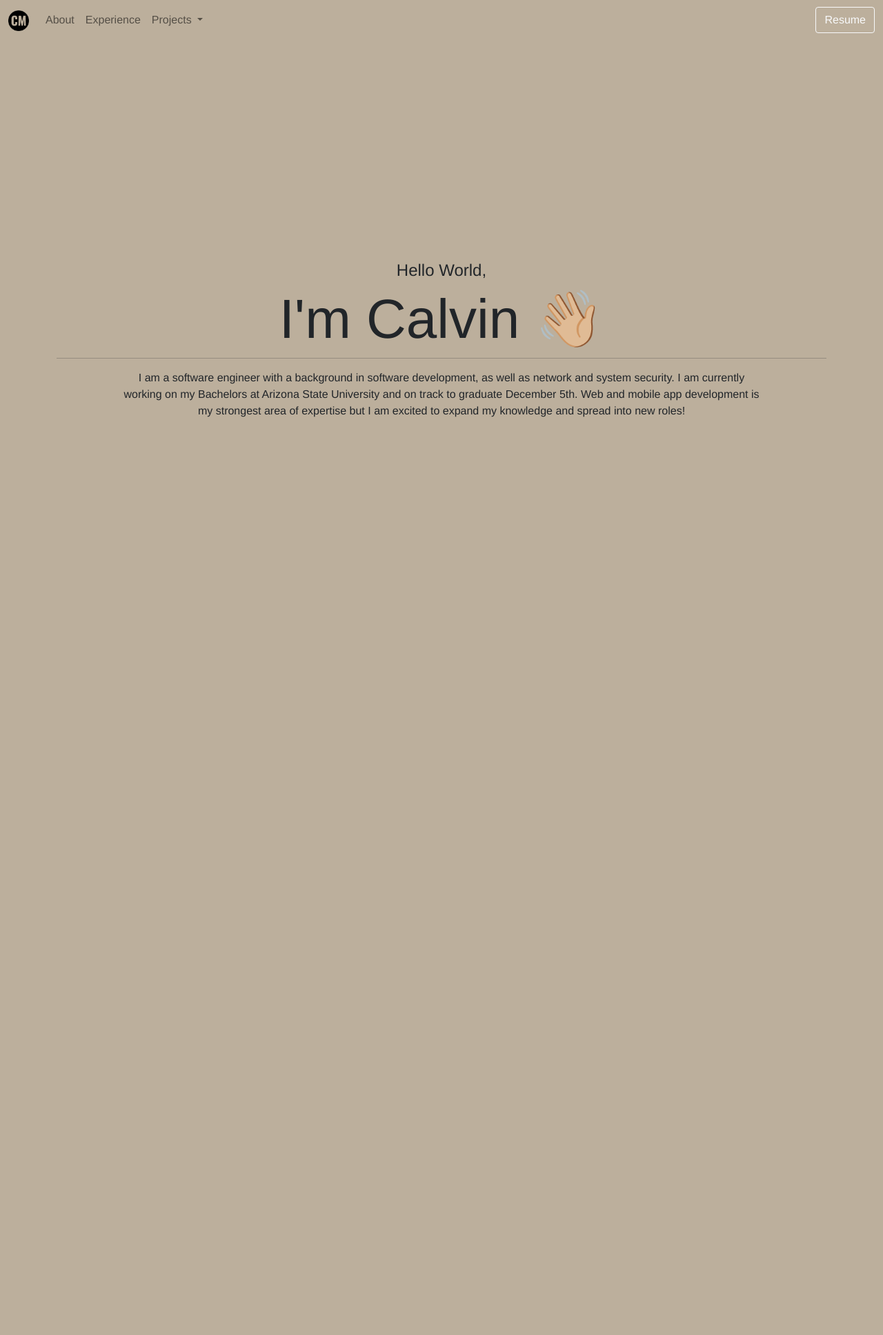
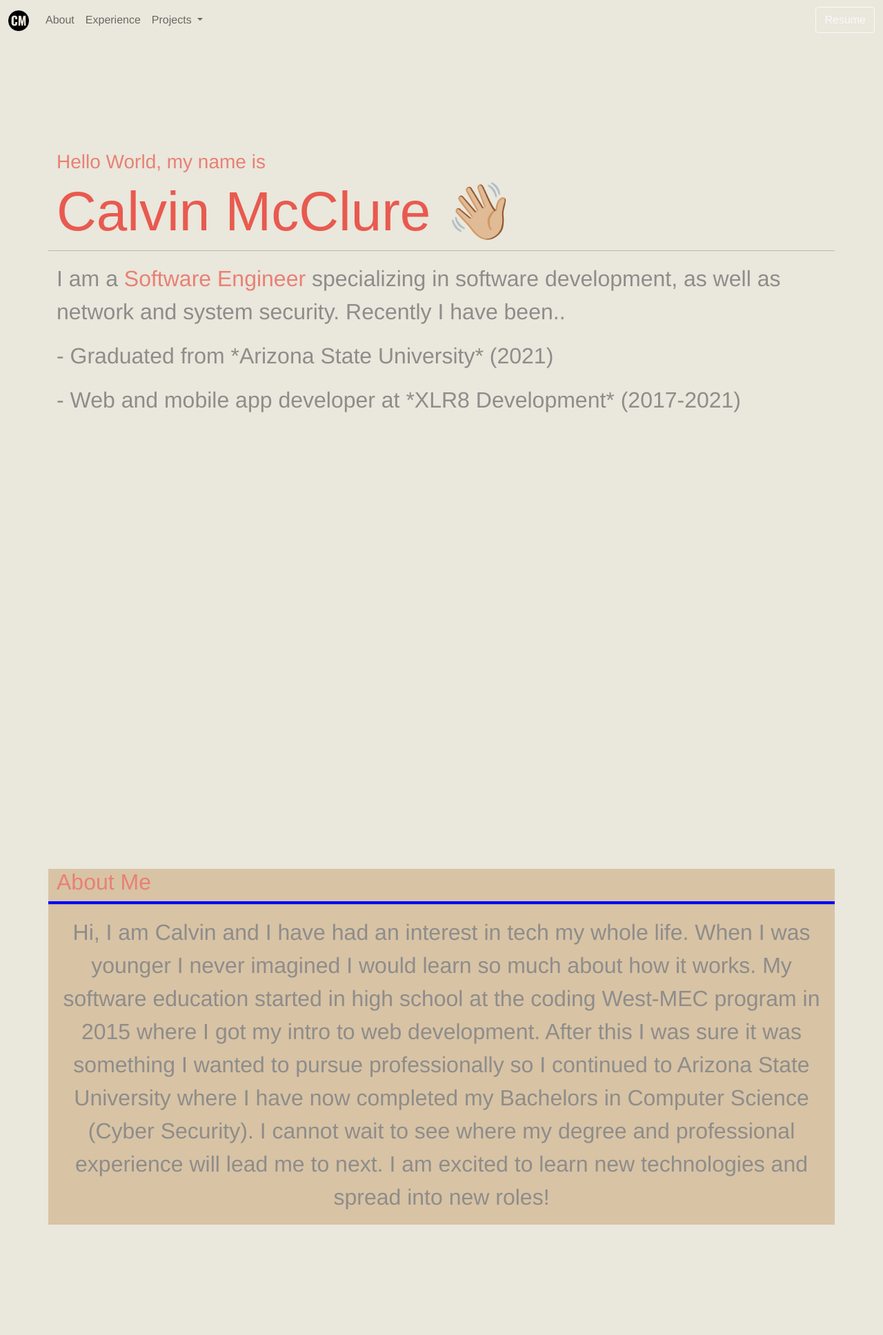
Before and after one commit to dev-calvin/portfolio-website, a Flask app: page / in a window 1280 px wide. Shown: the whole page at 69% size. Before the commit the page ends 605 px from the top, so only its background shows below. Run offline with Flask 2, Linux system fonts and the light colour scheme.

Commit message:
Added planning document. Tested new colors and text.

```diff
--- a/app.py
+++ b/app.py
@@ -7,7 +7,21 @@ app = Flask(__name__)
 @app.route('/')
 def index():
     data = {
-        'title' : 'Calvin McClure'
+        'title' : 'Calvin McClure',
+        'home': {
+            'a': 'I am a <span>Software Engineer</span> specializing in software development, as well as network and system security. Recently I have been..',
+            'b': '- Graduated from *Arizona State University* (2021)',
+            'c': '- Web and mobile app developer at *XLR8 Development* (2017-2021)'
+        },
+        'aboutMe': '''Hi, I am Calvin and I have had an interest in tech my whole life. When I
+                    was younger I never imagined I would learn so much about how it works. My
+                    software education started in high school at the coding West-MEC program in
+                    2015 where I got my intro to web development. After this I was sure it was
+                    something I wanted to pursue professionally so I continued to Arizona State
+                    University where I have now completed my Bachelors in Computer Science
+                    (Cyber Security). I cannot wait to see where my degree and professional
+                    experience will lead me to next. I am excited to learn new technologies and
+                    spread into new roles!'''
     }
     return render_template('index.html', content=data)
 
--- a/static/base.css
+++ b/static/base.css
@@ -1,8 +1,9 @@
 :root {
-  --main-color: #BCAF9C;
-  --secondary-color: #FFFFFF;
-  --text-color-light: white;
-  --text-color-dark: black;
+  --background-color: #EAE7DC;
+  --forground-color: #D8C3A5;
+  --text-color: #8E8D8A;
+  --red-dark-color: #E85A4F;
+  --red-light-color: #E98074;
 }
 
 .selector-for-some-widget {
@@ -14,8 +15,24 @@
 }
 
 body {
-  background-color: var(--main-color);
+  background-color: var(--background-color);
   font-family: Helvetica;
+}
+
+p {
+  color: var(--text-color)
+}
+
+h1 {
+  color: var(--red-dark-color)
+}
+
+h2, h3, h4, h5 {
+  color: var(--red-light-color)
+}
+
+span {
+  color: var(--red-light-color)
 }
 
 .container {
--- a/templates/index.html
+++ b/templates/index.html
@@ -5,34 +5,23 @@
 {{ super() }}
 <style media="screen">
   .scene-1 {
-    align-content: center;
-    margin-left: auto;
-    margin-right: auto;
-    margin-top: 5em;
+    margin-top: 3em;
   }
 
   .scene-2 {
-    align-content: center;
-    margin-left: auto;
-    margin-right: auto;
     margin-top: 40em;
-    border: 2px solid red;
+    margin-bottom: 10em;
+    background-color: var(--forground-color);
   }
 
   .about-me-text {
-    margin-left: auto;
-    margin-right: auto;
     max-width: 60em;
-  }
-
-  .align-center {
-    align-content: center;
   }
 
   /* Extra small devices (phones, 600px and down) */
   @media only screen and (max-width: 600px) {
     .scene-1 {
-      margin-top: 5em;
+      margin-top: 2em;
     }
   }
 
@@ -48,6 +37,10 @@
     .scene-1 {
       margin-top: 10em;
     }
+
+    .about-me-text {
+      font-size: 1.3em;
+    }
   }
 
   /* Large devices (laptops/desktops, 992px and up) */
@@ -55,12 +48,20 @@
     .scene-1 {
       margin-top: 15em;
     }
+
+    .about-me-text {
+      font-size: 2em;
+    }
   }
 
   /* Extra large devices (large laptops and desktops, 1200px and up) */
   @media only screen and (min-width: 1200px) {
     .scene-1 {
-      margin-top: 20em;
+      margin-top: 10em;
+    }
+
+    .about-me-text {
+      font-size: 2em;
     }
   }
 </style>
@@ -69,38 +70,43 @@
 {% block content %}
   {{ super() }}
   <div class="container">
-    <div class="scene-1 row fit-content">
-      <div class="col text-center">
+    <div class="scene-1 row" id="scene-1">
+      <div class="col">
         <div class="row">
-          <h4>Hello World,</h4>
+          <h3>Hello World, my name is</h3>
         </div>
         <div class="row">
-          <h1 class="display-1">I'm Calvin 👋🏼</h1>
+          <h1 class="display-1" style="font-family: sans-serif;">Calvin McClure 👋🏼</h1>
+        </div>
+      </div>
+      <hr>
+      <div class="col">
+        <!-- <div class="row"> -->
+          <p class="about-me-text">{{content.home.a|safe}}</p>
+          <!-- <br> -->
+          <p class="about-me-text">{{content.home.b|safe}}</p>
+          <p class="about-me-text">{{content.home.c|safe}}</p>
+        <!-- </div> -->
+      </div>
+    </div>
+    <div class="scene-2 row fit-content" id="scene-2">
+      <div class="col">
+        <div class="row">
+          <h2>About Me</h2>
+        </div>
+        <div class="row">
+          <div style="height:0em;width:100%;border: 2px solid blue;">
+
+          </div>
         </div>
       </div>
       <hr>
       <div class="col text-center">
         <div class="row">
-          <p class="about-me-text">I am a software engineer with a background in software development, as well as network and system security. I am currently working on my Bachelors at Arizona State University and on track to graduate December 5th. Web and mobile app development is my strongest area of expertise but I am excited to expand my knowledge and spread into new roles!</p>
+          <p class="about-me-text">{{content.aboutMe}}</p>
         </div>
       </div>
     </div>
 
-
-    <!-- <div class="scene-2 row fit-content">
-      <div class="square">
-        <table>
-          <tr>
-            <td>a</td>
-          </tr>
-          <tr>
-            <td>a</td>
-          </tr>
-          <tr>
-            <td>a</td>
-          </tr>
-        </table>
-      </div>
-    </div> -->
   </div>
 {% endblock %}
```
Also changed, not shown: planning.txt (added, +111 -0 lines).
